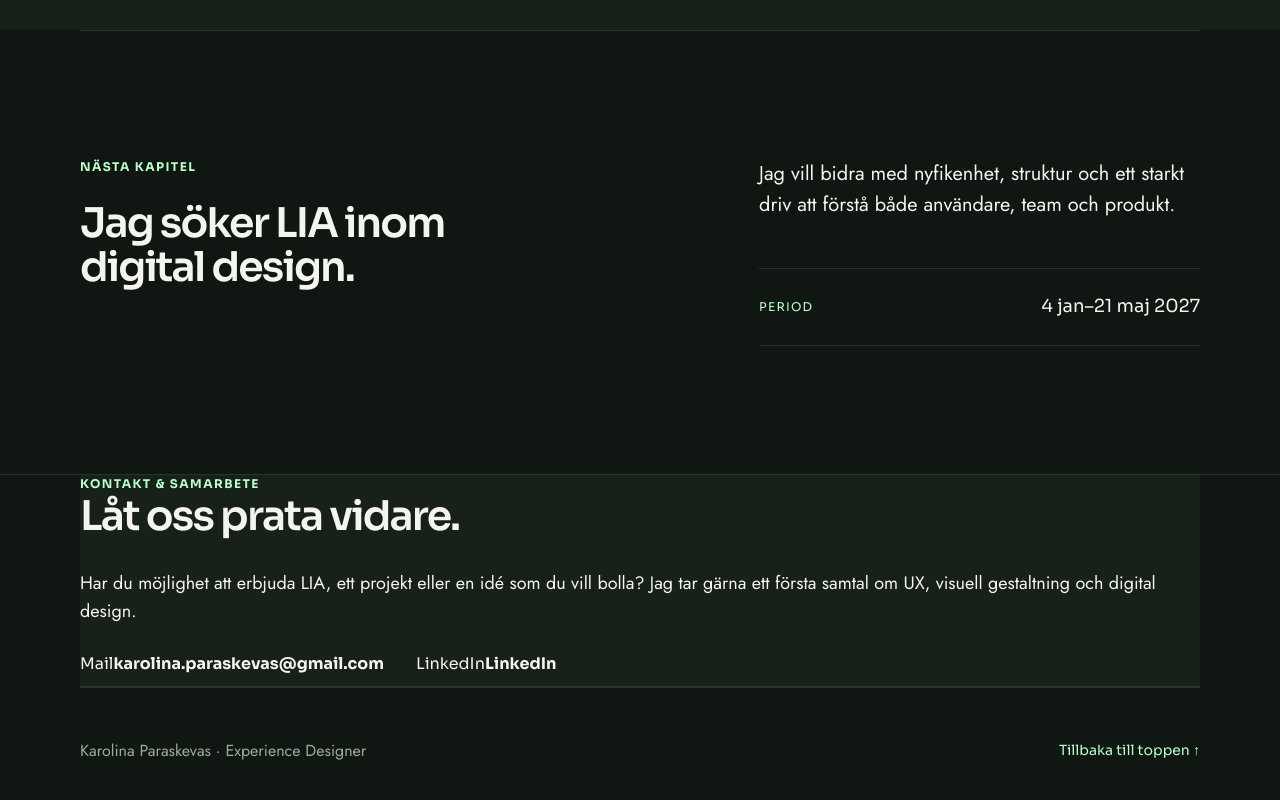
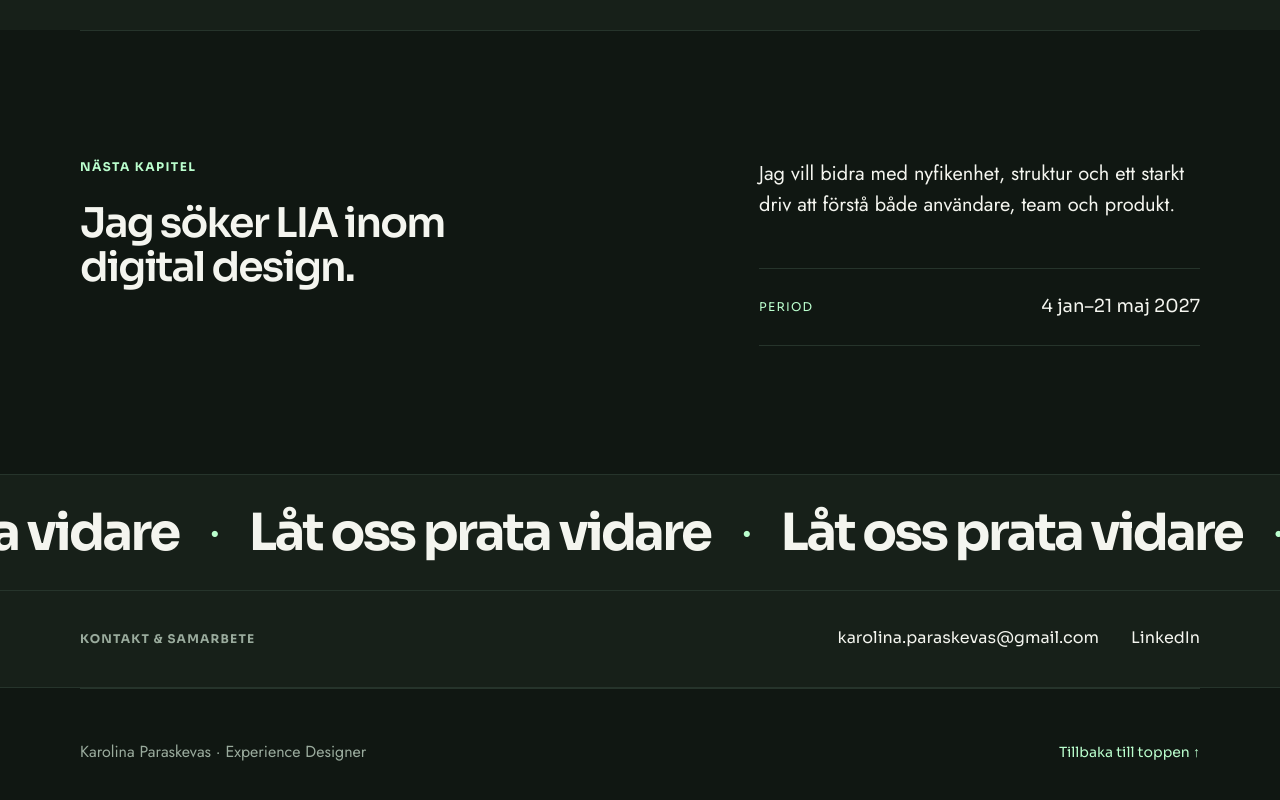
Before and after one commit to Karro-fi/karolina-portfolio, a Next.js app in the folder karolina-portfolio-vercel-upload/: page / in a window 1280 px wide. Shown: the part 6192-6992 px from the top of the page. Built offline with nearby package versions, Linux system fonts and the light colour scheme; no server answers.

Commit message:
Gör kontaktdelen kompakt och levande

```diff
--- a/karolina-portfolio-vercel-upload/app/SiteFooter.tsx
+++ b/karolina-portfolio-vercel-upload/app/SiteFooter.tsx
@@ -1,5 +1,3 @@
-import ContactPanelEffects from './ContactPanelEffects';
-
 type SiteFooterProps = {
   backHref?: string;
   backLabel?: string;
@@ -11,22 +9,28 @@ export default function SiteFooter({
 }: SiteFooterProps) {
   return (
     <footer className="site-footer" id="contact">
-      <ContactPanelEffects />
-      <div className="site-shell footer-contact">
-        <div className="footer-contact-copy">
-          <p className="eyebrow">Kontakt &amp; samarbete</p>
-          <h2>Låt oss prata vidare.</h2>
-          <p>
-            Har du möjlighet att erbjuda LIA, ett projekt eller en idé som du
-            vill bolla? Jag tar gärna ett första samtal om UX, visuell
-            gestaltning och digital design.
-          </p>
+      <section className="footer-contact" aria-labelledby="footer-contact-title">
+        <h2 className="sr-only" id="footer-contact-title">
+          Låt oss prata vidare
+        </h2>
+        <div className="footer-marquee" aria-hidden="true">
+          <div className="footer-marquee-track">
+            {[0, 1].map((group) => (
+              <div className="footer-marquee-group" key={group}>
+                <span>Låt oss prata vidare</span>
+                <span className="footer-marquee-dot">●</span>
+                <span>Låt oss prata vidare</span>
+                <span className="footer-marquee-dot">●</span>
+              </div>
+            ))}
+          </div>
         </div>
 
+        <div className="site-shell footer-contact-bar">
+          <p>Kontakt &amp; samarbete</p>
           <nav className="footer-contact-links" aria-label="Kontaktlänkar">
             <a href="mailto:karolina.paraskevas@gmail.com">
-            <span>Mail</span>
-            <strong>karolina.paraskevas@gmail.com</strong>
+              karolina.paraskevas@gmail.com
             </a>
             <a
               href="https://www.linkedin.com/in/karolina-paraskevas-887808200/"
@@ -34,11 +38,11 @@ export default function SiteFooter({
               rel="noreferrer"
               aria-label="Karolina Paraskevas på LinkedIn"
             >
-            <span>LinkedIn</span>
-            <strong>LinkedIn</strong>
+              LinkedIn
             </a>
           </nav>
         </div>
+      </section>
 
       <div className="site-shell footer-meta">
         <p>Karolina Paraskevas · Experience Designer</p>
```
Lines whose indentation alone changed are shown as unchanged.
